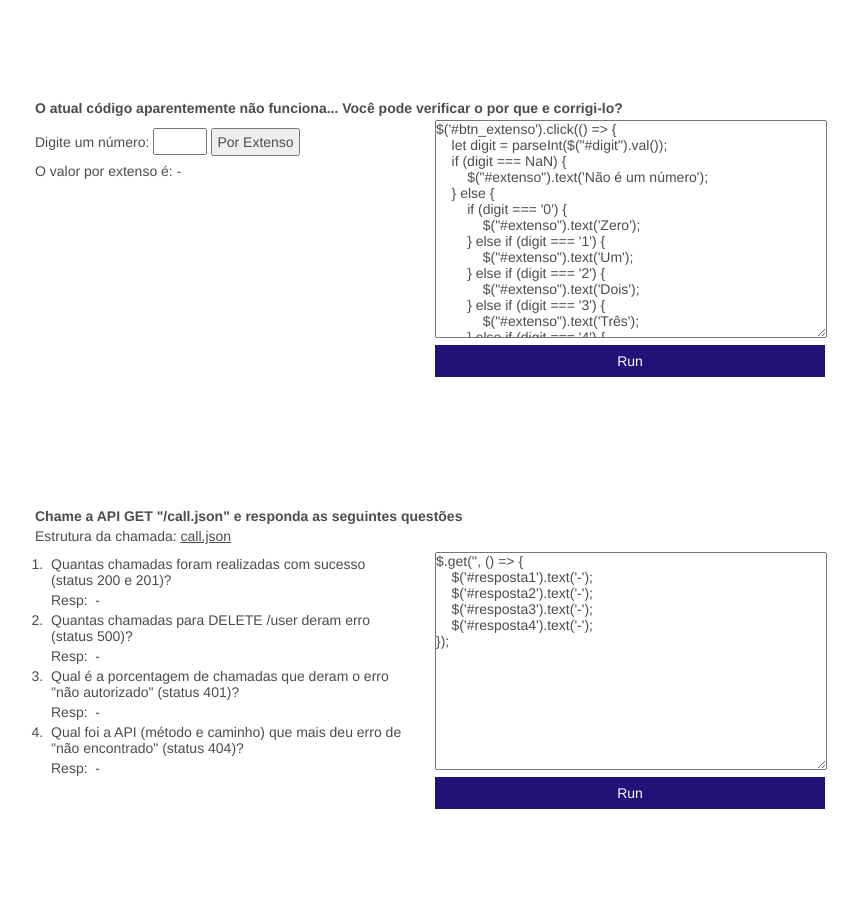
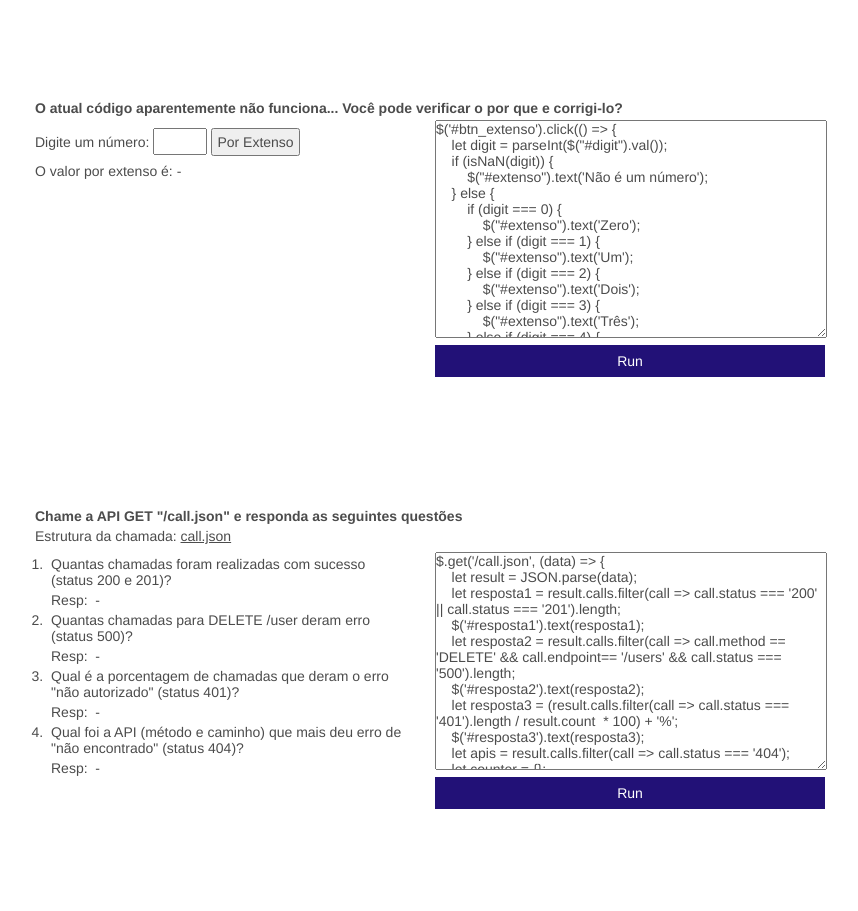
Before and after one commit to ricardotakemura/lab2, a plain HTML site: page index.html in a window 1280 px wide. Shown: the part 380-1291 px from the top of the page, without its empty margins (209-1067 px from the left). Drawn offline with Linux system fonts and the light colour scheme.

Commit message:
Resolução dos problemas

```diff
--- a/index.html
+++ b/index.html
@@ -28,8 +28,7 @@
                 </div>
                 <div class="right">
                     <p>
-<!--
-.luigi{
+<textarea id="code_question1">.luigi{
     width: 180px;
     height: 260px;
     background: url(./img/luigi.png);
@@ -38,12 +37,6 @@
 @keyframes walk_luigi {
     from {background-position: 0px 0px;}
     to {background-position: -360px 0px;}
-}
--->
-<textarea id="code_question1">.luigi{
-    width: 180px;
-    height: 260px;
-    background: url(./img/luigi.png);
 }</textarea>
                     </p>
                     <p>
@@ -59,8 +52,7 @@
                 </div>
                 <div class="right">
                     <p>
-<!--
-$('#btn_extenso').click(() => {
+<textarea id="code_question2">$('#btn_extenso').click(() => {
     let digit = parseInt($("#digit").val());
     if (isNaN(digit)) {
         $("#extenso").text('Não é um número');
@@ -84,35 +76,6 @@ $('#btn_extenso').click(() => {
         } else if (digit === 8) {
             $("#extenso").text('Oito');
         } else if (digit === 9) {
-            $("#extenso").text('Nove');
-        }
-    }
-});
--->
-<textarea id="code_question2">$('#btn_extenso').click(() => {
-    let digit = parseInt($("#digit").val());
-    if (digit === NaN) {
-        $("#extenso").text('Não é um número');
-    } else {
-        if (digit === '0') {
-            $("#extenso").text('Zero');
-        } else if (digit === '1') {
-            $("#extenso").text('Um');
-        } else if (digit === '2') {
-            $("#extenso").text('Dois');
-        } else if (digit === '3') {
-            $("#extenso").text('Três');
-        } else if (digit === '4') {
-            $("#extenso").text('Quatro');
-        } else if (digit === '5') {
-            $("#extenso").text('Cinco');
-        } else if (digit === '6') {
-            $("#extenso").text('Seis');
-        } else if (digit === '7') {
-            $("#extenso").text('Sete');
-        } else if (digit === '8') {
-            $("#extenso").text('Oito');
-        } else if (digit === '9') {
             $("#extenso").text('Nove');
         }
     }
@@ -140,8 +103,7 @@ $('#btn_extenso').click(() => {
                 </div>
                 <div class="right">
                     <p>
-<!--
-$.get('/call.json', (data) => {
+<textarea id="code_question3">$.get('/call.json', (data) => {
     let result = JSON.parse(data);
     let resposta1 = result.calls.filter(call => call.status === '200' || call.status === '201').length;
     $('#resposta1').text(resposta1);
@@ -167,13 +129,6 @@ $.get('/call.json', (data) => {
         }
     }
     $('#resposta4').text(resposta4);
-});
--->
-<textarea id="code_question3">$.get('', () => {
-    $('#resposta1').text('-');
-    $('#resposta2').text('-');
-    $('#resposta3').text('-');
-    $('#resposta4').text('-');
 });</textarea>
                     </p>
                     <p>
```
